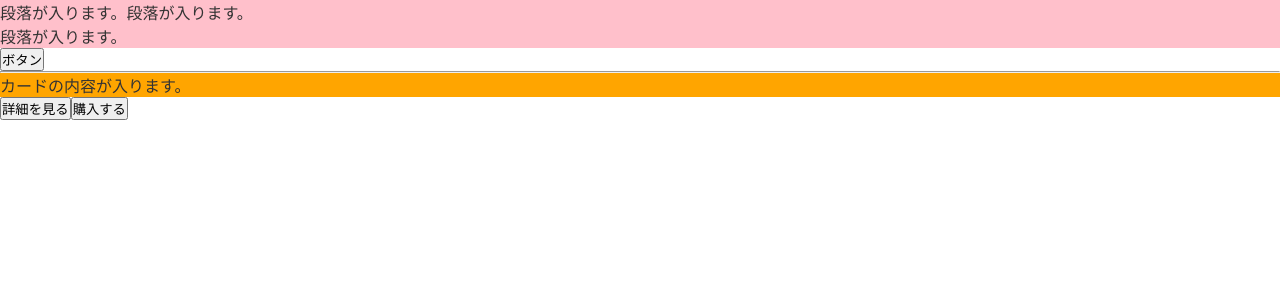
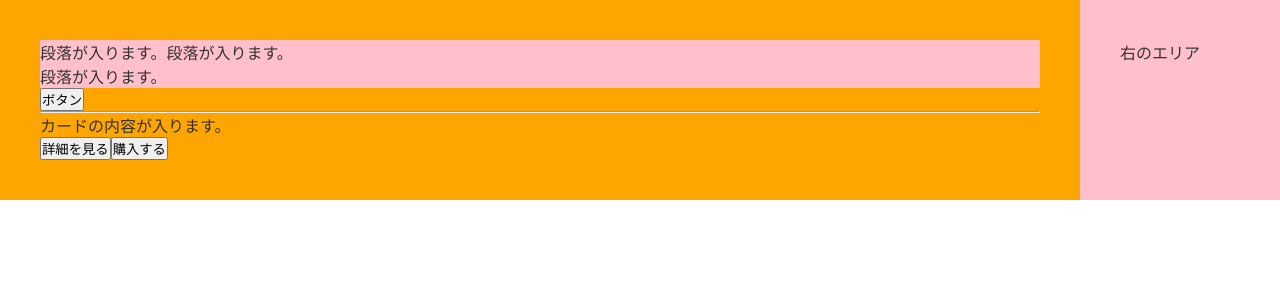
Before and after one commit to kuri-no/flow-meister, a Next.js app: page /about in a window 1280 px wide. Shown: the top 300 px of the page. Built offline with nearby package versions, Linux system fonts and the light colour scheme.

Commit message:
childrenの確認

```diff
--- a/src/app/about/page.js
+++ b/src/app/about/page.js
@@ -1,11 +1,12 @@
 import ButtonSample from "../../components/ui/ButtonSample";
 import CardSample from "../../components/ui/CardSample";
+import TwoColumnSample from "../../components/layout/TwoColumnSample";
 
 export default function About() {
   const boxClass = "box";
 
   return (
-    <>
+    <TwoColumnSample>
       <div className={boxClass}>
         <p style={{ color: "#333", backgroundColor: "pink" }}>
           段落が入ります。段落が入ります。<br />段落が入ります。
@@ -14,6 +15,6 @@ export default function About() {
         <hr />
         <CardSample />
       </div>
-    </>
+    </TwoColumnSample>
   );
 }
--- /dev/null
+++ b/src/components/layout/TwoColumnSample.js
@@ -0,0 +1,12 @@
+export default function TwoColumnSample({ children }) {
+  return (
+    <div style={{display: "grid", gridTemplateColumns: "1fr 200px" }}>
+      <div style={{ color: "#333", backgroundColor: "orange", padding: "40px" }}>
+        {children}
+      </div>
+      <div style={{ color: "#333", backgroundColor: "pink", padding: "40px" }}>
+        右のエリア
+      </div>
+    </div>
+  );
+}
```
